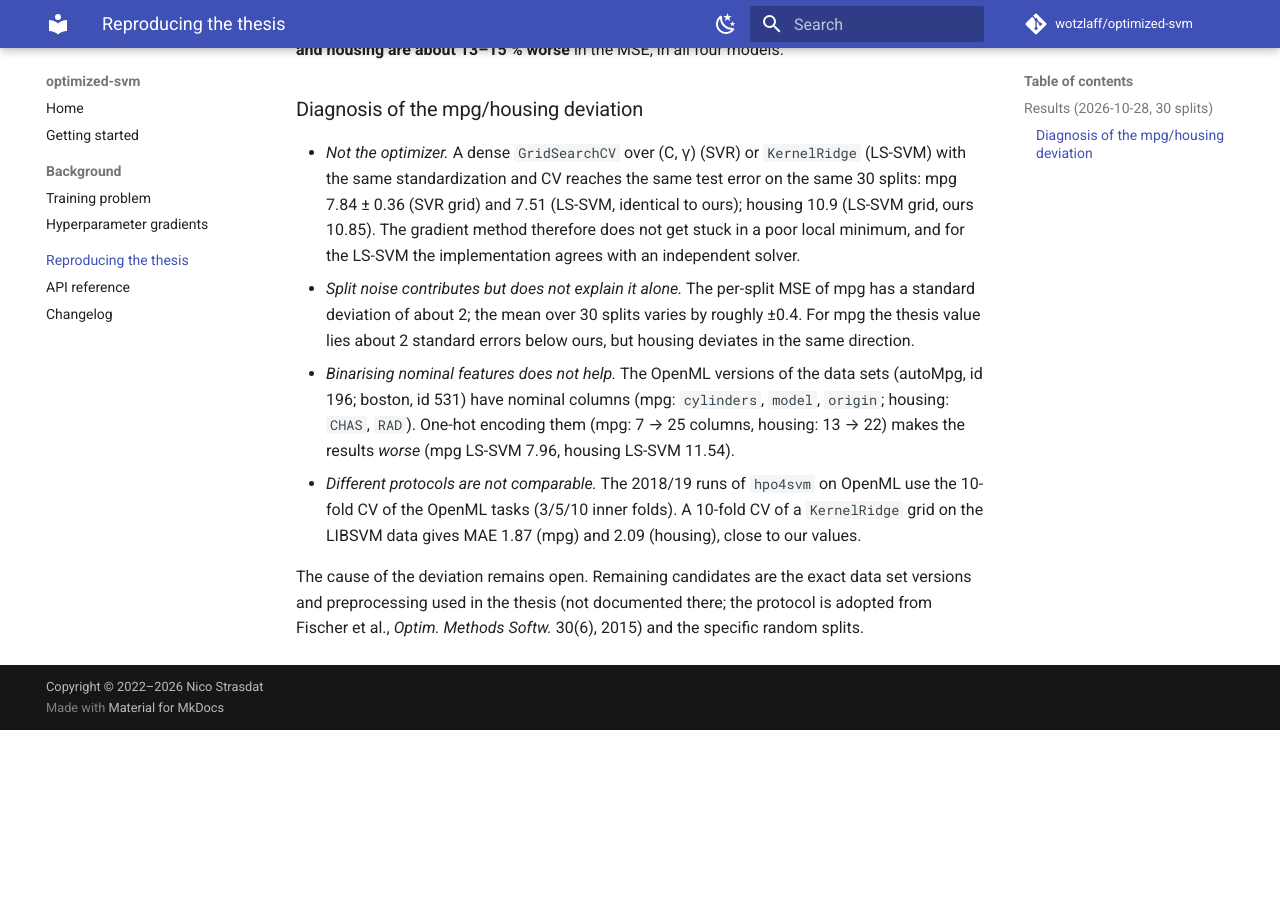
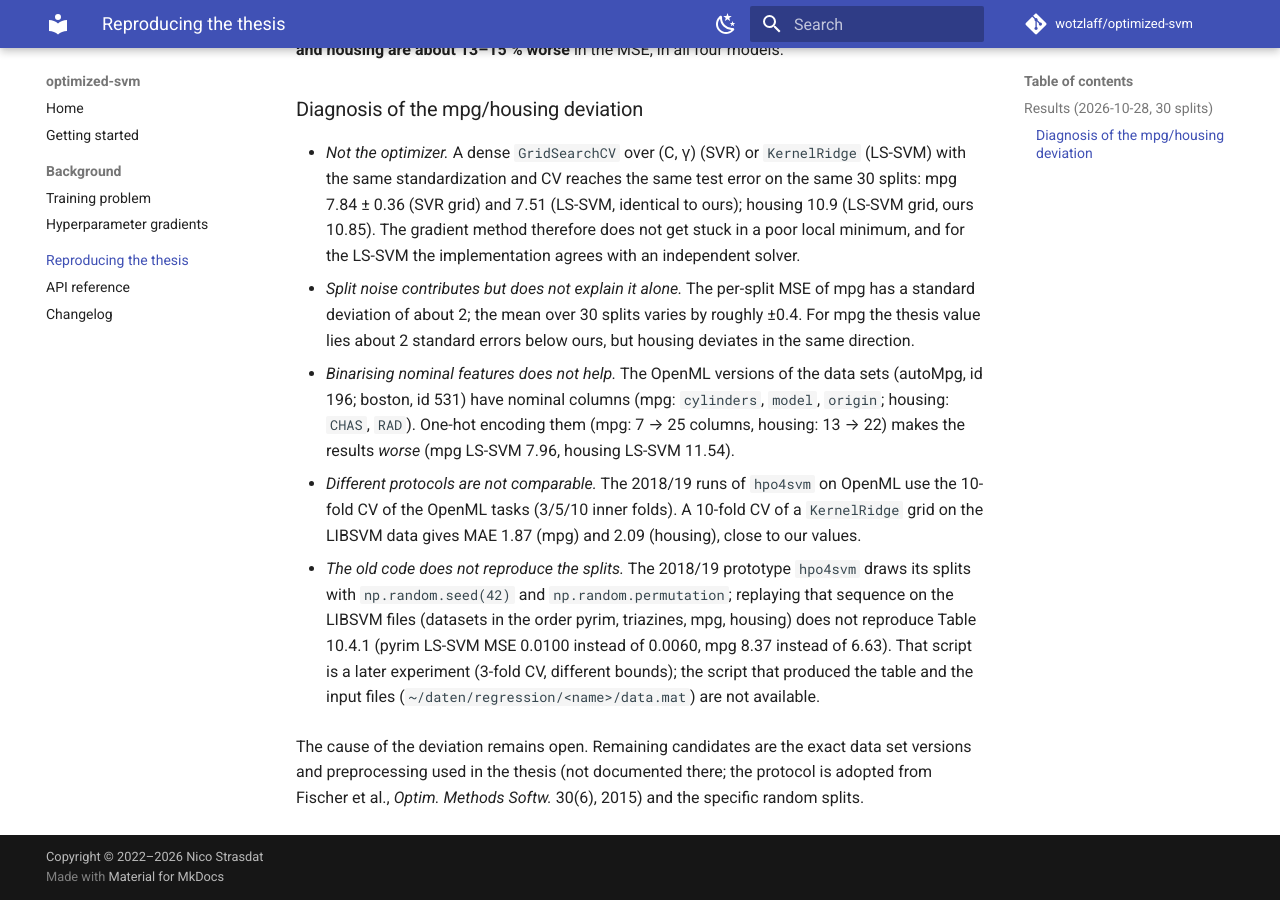
Before and after one commit to wotzlaff/optimized-svm, an MkDocs documentation site: the page built from docs/reproduction.md, in a window 1280 px wide and 900 px high, scrolled down 1977 px. Built offline with MkDocs 1.6.1 and Material for MkDocs 9.7.7, drawn with Linux system fonts in a browser that asks for light colours; comment, search, counter and statistics services are not loaded; before the commit the page ends 2707 px from its top, so only the background shows below that.

Commit message:
Reproduction docs: note on legacy hpo4svm splits
Co-Authored-By: Claude Sonnet 5.5 <noreply@anthropic.com>

```diff
--- a/docs/reproduction.md
+++ b/docs/reproduction.md
@@ -72,6 +72,13 @@ Five of the seven datasets match the thesis or are slightly better (the random s
   10-fold CV of the OpenML tasks (3/5/10 inner folds). A 10-fold CV of a `KernelRidge` grid on the
   LIBSVM data gives MAE 1.87 (mpg) and 2.09 (housing), close to our values.
 
+- *The old code does not reproduce the splits.* The 2018/19 prototype `hpo4svm` draws its splits
+  with `np.random.seed(42)` and `np.random.permutation`; replaying that sequence on the LIBSVM
+  files (datasets in the order pyrim, triazines, mpg, housing) does not reproduce Table 10.4.1
+  (pyrim LS-SVM MSE 0.0100 instead of 0.0060, mpg 8.37 instead of 6.63). That script is a later
+  experiment (3-fold CV, different bounds); the script that produced the table and the input files
+  (`~/daten/regression/<name>/data.mat`) are not available.
+
 The cause of the deviation remains open. Remaining candidates are the exact data set versions
 and preprocessing used in the thesis (not documented there; the protocol is adopted from
 Fischer et al., *Optim. Methods Softw.* 30(6), 2015) and the specific random splits.
```
